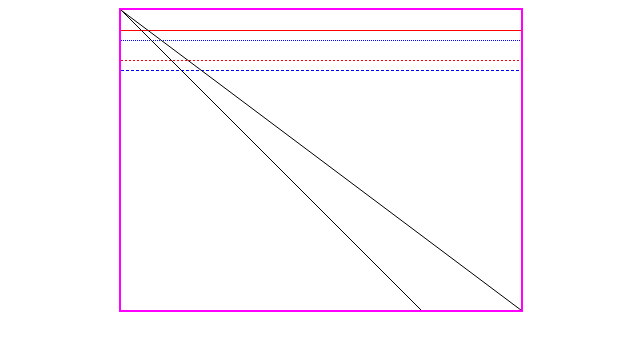
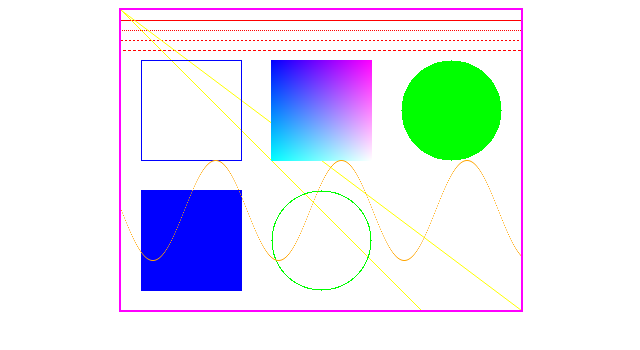
Before and after one commit to liangddkk/miao, a plain HTML site: page paint.html in a window 1280 px wide. Shown: the whole page, without its empty margins (319-959 px from the left). Drawn offline with Linux system fonts and the light colour scheme.

Commit message:
paint.html

```diff
--- a/paint.html
+++ b/paint.html
@@ -26,7 +26,7 @@
   /**
    * YOUR TASK
 画图的题：
-
+画一条实线
 画一条一个实点一个空点的虚线
 画一条两个实点两个空点的虚线
 画一条三个实点两个空点的虚线
@@ -42,76 +42,121 @@
 </script>
 <script>
   // YOUR CODE GOES BELOW
-  //画一条实线
-  var x1 = 0;
-  var y1 = 20;
-  for(;x1<=400;x1++){
-    dot(x1,y1,'red');
+  // 画一条直线
+  var x01 = 0
+  var y01 = 10
+  for (; x01 <= 400; x01++)
+    dot(x01, y01, 'red')
+
+  // 画一条一个实点一个空点的虚线
+  var x02 = 0
+  var y02 = 20
+  var flag02 = 0
+  for (; x02 <= 400; x02++) {
+    if(flag02)
+      dot(x02, y02, 'red')
+      flag02 = !flag02
+  }
+  // 画一条两个实点两个空点的虚线
+  var x03 = 0
+  var y03 = 30
+  var flag03 = 0
+  var size03 = 0
+  for (; x03 <= 400; x03++) {
+    if(size03 == 0) {
+      size03 = 2;
+      flag03 = !flag03
+    }
+    if(flag03)
+      dot(x03, y03, 'red')
+    size03--
+  }
+  // 画一条3个实点两个空点的虚线
+  var x04 = 0
+  var y04 = 40
+  var flag04 = 5
+  for (; x04 <= 400; x04++) {
+    if (flag04 == 0)
+      flag04 = 5;
+    if(flag04 > 0 && flag04 <= 3)
+      dot(x04, y04, 'red')
+    flag04--;
   }
 
+  // 画一条45度的斜线
+  var x05 = 0
+  var y05 = 0
+  for (; x05 < 300; x05++) {
+    y05 = x05
+    dot(x05, y05, 'yellow')
+  }
 
-  //画一条一个实点一个空点的虚线
-  var x2 = 0;
-  var y2 = 30;
-  var flag2 = 1;
-  for(;x2<=400;x2++){
-    if(x2 % 2 == 0){
-      dot(x2,y2,'blue');
+  // 画一条跨越画布左上角和右下角的对角线
+  var x06 = 0
+  var y06 = 0
+  for (; x06 < 400; x06++) {
+    y06 = 3 * x06 / 4
+    dot(x06, y06, 'yellow')
+  }
+
+  // 画一个空心矩形
+  var x07 = 20
+  var y07 = 50
+  for (; y07 <= 150; y07++) {
+    if(y07 == 50 || y07 == 150) {
+      for (var i = 0; i <= 100; i++)
+        dot(x07 + i, y07, 'blue')
+    } else {
+      for (var i = 0; i <= 100; i++)
+        if(i == 0 || i == 100)
+          dot(x07 + i, y07, 'blue')
     }
   }
 
-  //画一条两个个实点两个空点的虚线
-  var x3 = 0;
-  var y3 = 50;
-  var flag3 = 0;
-  var size03 = 0;
-  for(;x3<=400;x3++){
-    if(size03 == 0){
-      size03 = 2;
-      flag3 = !flag3;
+  // 画一个实心矩形
+    var x08 = 20
+    var y08 = 180
+    for (; y08 <= 280; y08++) {
+      for (var i = 0; i <= 100; i++)
+        dot(x08 + i, y08, 'blue')
     }
-    if(flag3){
-      dot(x3,y3,'red');
+
+  // 画一个rgb色彩空间的某一面
+    var x09 = 150
+    var y09 = 50
+    function translatergb(x, y, z) {
+      var m = 'rgb(' + (x * 255 / 100) + ',' + (y * 255 / 100) + ',' + z + ')'
+      return m
     }
-    size03--;
-  }
+    for (var i = 0; i <= 100; i++) {
+      for (var j = 0; j <= 100; j++)
+        dot(x09 + j, y09 + i, translatergb(j, i, 255))
+    }
 
-  //画一条3个实点两个空点的虚线
-  var x4 = 0;
-  var y4 = 60;
-  var flag4 = 3;
-  for(;x4<=400;x4++){
-    if(flag4 == 0){
-      flag4 = 5;
-    }
-    if(flag4 > 0 && flag4 <= 3){
-      dot(x4,y4,'blue');
-    }
-    flag4--;
-  }
+    // 画一个空心的圆
+     var x10 = 150
+     var y10 = 180
+     for(var i = 0; i <= 100; i++) {
+       for (var j = 0; j <= 100; j++)
+        if(Math.pow(i - 50, 2) + Math.pow(j - 50, 2) <= 2500 && Math.pow(i - 50, 2) + Math.pow(j - 50, 2) >= 2400)
+          dot(x10 + i, y10 + j, 'lime')
+     }
+    // 画一个实心心的圆
+     var x11 = 280
+     var y11 = 50
+     for(var i = 0; i <= 100; i++) {
+       for (var j = 0; j <= 100; j++)
+        if(Math.pow(i - 50, 2) + Math.pow(j - 50, 2) <= 2500)
+          dot(x11 + i, y11 + j, 'lime')
+     }
 
-   //画一条45度的斜线
-   var x5 = 0;
-  var y5 = 0;
-  for(;x5<=400;x5++){
-    y5 = x5
-    dot(x5,y5,'black');
-  }
-
-  // 画一条跨越画布左上角和右下角的对角线
-  var x6 = 0;
-  var y6 = 0;
-  for(;x6<=400;x6++){
-    y6 = 3/4 * x6
-    dot(x6,y6,'black');
-  }
-
-  // 画一个空心矩形
-  // var x7 = 0;
-  // var y7 = 0;
-  // for(;x7<=400;x7++){
-  //   y6 = 3/4 * x7
-  //   dot(x7,y7,'black');
-  // }
+     // 画出sin(x)的图像
+     var x12 = 0
+     var y12 = 200;
+     var a = 0;
+     for (var i = 0; i < 400; i++) {
+       a = Math.sin(i / 20) * 50;
+       dot(x12 + i, y12 + a, 'orange')
+     }
 </script>
 </html>
```
